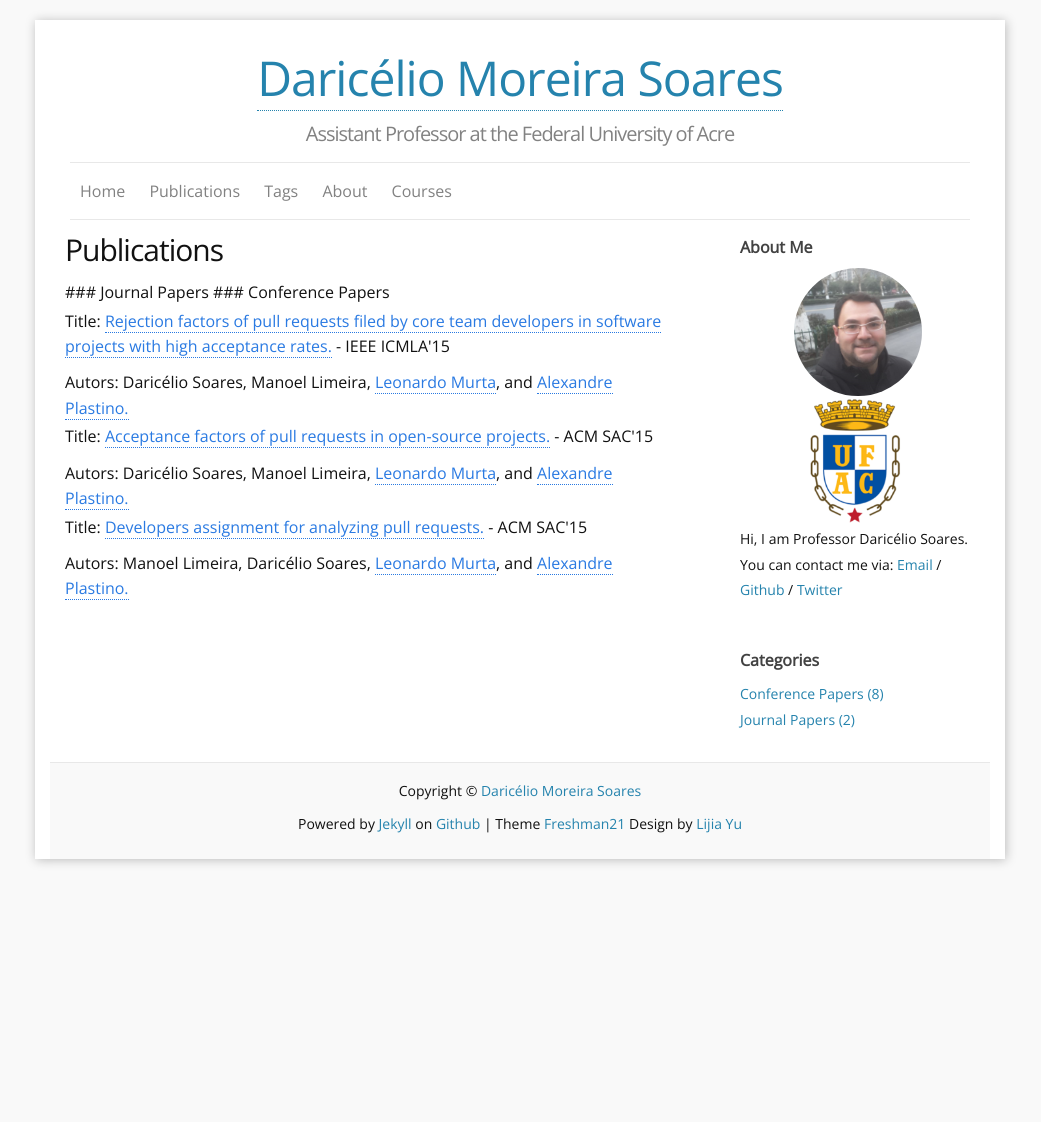
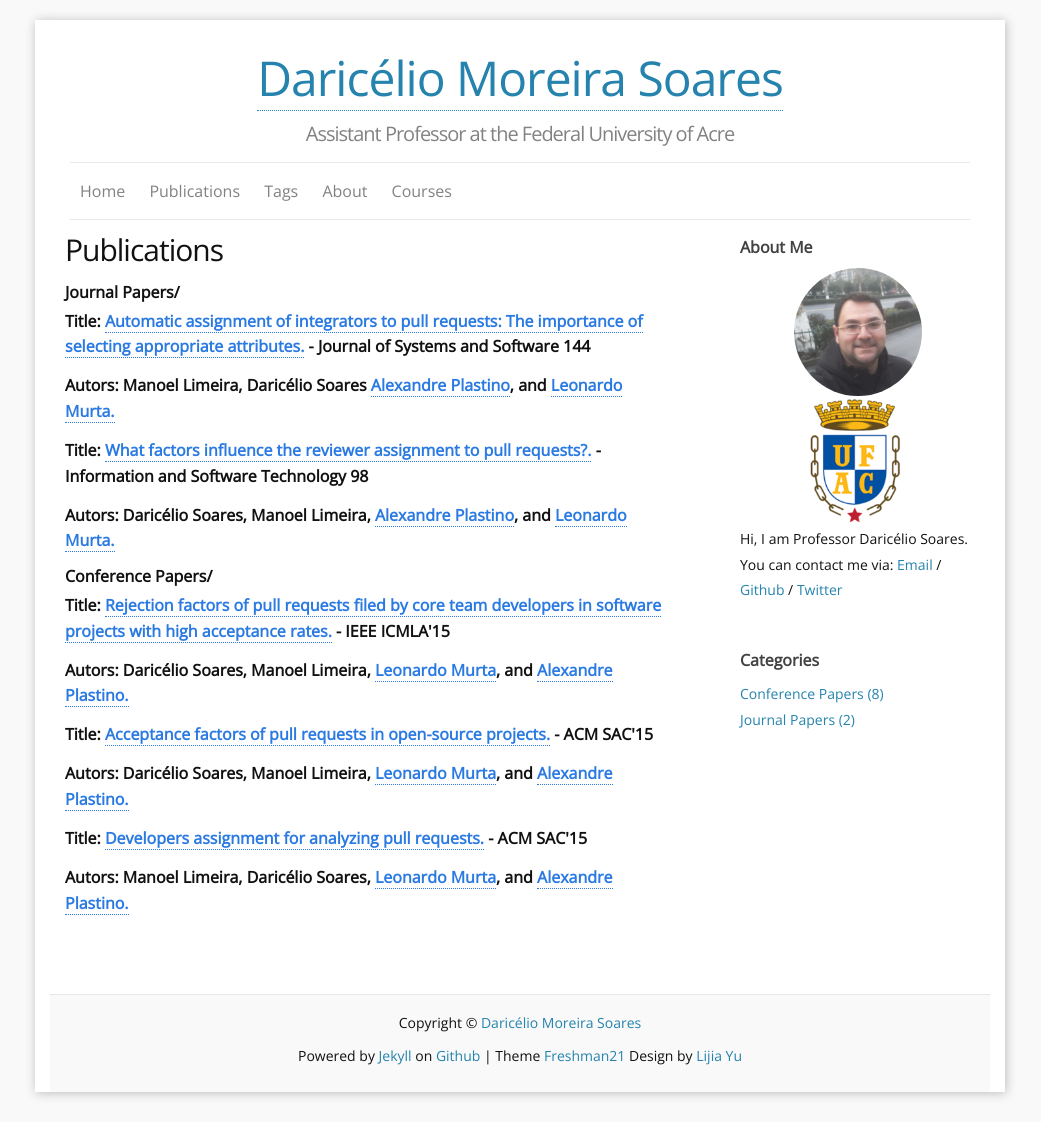
Before and after one commit to daricelio/daricelio.github.io, a Jekyll site: the page built from e_publications.md, in a window 1280 px wide. Shown: the whole page, without its empty margins (120-1161 px from the left). Built offline with Jekyll 4.4.1, drawn with Linux system fonts in a browser that asks for light colours; before the commit the page ends 900 px from its top, so only the background shows below that.

Commit message:
Update e_publications.md

```diff
--- a/e_publications.md
+++ b/e_publications.md
@@ -12,18 +12,23 @@ permalink: /publications/
  </head>
 
 
- ### Journal Papers
+<b>Journal Papers/<b>
 
+<p> Title: <a href="https://www.sciencedirect.com/science/article/pii/S0164121218301122"> Automatic assignment of integrators to pull requests: The importance of selecting appropriate attributes.</a> - Journal of Systems and Software 144 </p>
+<p>Autors: Manoel Limeira, Daricélio Soares <a href="https://scholar.google.com.br/citations?user=axlvTZoAAAAJ&hl=pt-BR"> Alexandre Plastino</a>, and <a href="https://scholar.google.com.br/citations?user=VEbJeB8AAAAJ&hl=pt-BR"> Leonardo Murta.</a> </p>
 
-### Conference Papers
+<p> Title: <a href="https://www.sciencedirect.com/science/article/abs/pii/S0950584917303804"> What factors influence the reviewer assignment to pull requests?.</a> - Information and Software Technology 98 </p>
+<p>Autors: Daricélio Soares, Manoel Limeira, <a href="https://scholar.google.com.br/citations?user=axlvTZoAAAAJ&hl=pt-BR"> Alexandre Plastino</a>, and <a href="https://scholar.google.com.br/citations?user=VEbJeB8AAAAJ&hl=pt-BR"> Leonardo Murta.</a> </p>
+
+<b>Conference Papers/<b>
 
 <p> Title: <a href="https://ieeexplore.ieee.org/abstract/document/7424445/"> Rejection factors of pull requests filed by core team developers in software projects with high acceptance rates.</a> - IEEE ICMLA'15 </p>
-Autors: Daricélio Soares, Manoel Limeira, <a href="https://scholar.google.com.br/citations?user=VEbJeB8AAAAJ&hl=pt-BR"> Leonardo Murta</a>, and <a href="https://scholar.google.com.br/citations?user=axlvTZoAAAAJ&hl=pt-BR"> Alexandre Plastino.</a>
+<p>Autors: Daricélio Soares, Manoel Limeira, <a href="https://scholar.google.com.br/citations?user=VEbJeB8AAAAJ&hl=pt-BR"> Leonardo Murta</a>, and <a href="https://scholar.google.com.br/citations?user=axlvTZoAAAAJ&hl=pt-BR"> Alexandre Plastino.</a> </p>
 
 <p> Title: <a href="https://dl.acm.org/citation.cfm?id=2695856"> Acceptance factors of pull requests in open-source projects.</a> - ACM SAC'15 </p>
-Autors: Daricélio Soares, Manoel Limeira, <a href="https://scholar.google.com.br/citations?user=VEbJeB8AAAAJ&hl=pt-BR"> Leonardo Murta</a>, and <a href="https://scholar.google.com.br/citations?user=axlvTZoAAAAJ&hl=pt-BR"> Alexandre Plastino.</a>
+<p>Autors: Daricélio Soares, Manoel Limeira, <a href="https://scholar.google.com.br/citations?user=VEbJeB8AAAAJ&hl=pt-BR"> Leonardo Murta</a>, and <a href="https://scholar.google.com.br/citations?user=axlvTZoAAAAJ&hl=pt-BR"> Alexandre Plastino.</a> </p>
 
 <p> Title: <a href="https://dl.acm.org/citation.cfm?id=2695884"> Developers assignment for analyzing pull requests.</a> - ACM SAC'15 </p>
-Autors: Manoel Limeira, Daricélio Soares, <a href="https://scholar.google.com.br/citations?user=VEbJeB8AAAAJ&hl=pt-BR"> Leonardo Murta</a>, and <a href="https://scholar.google.com.br/citations?user=axlvTZoAAAAJ&hl=pt-BR"> Alexandre Plastino.</a>
+<p>Autors: Manoel Limeira, Daricélio Soares, <a href="https://scholar.google.com.br/citations?user=VEbJeB8AAAAJ&hl=pt-BR"> Leonardo Murta</a>, and <a href="https://scholar.google.com.br/citations?user=axlvTZoAAAAJ&hl=pt-BR"> Alexandre Plastino.</a></p>
 
  <body>
```
